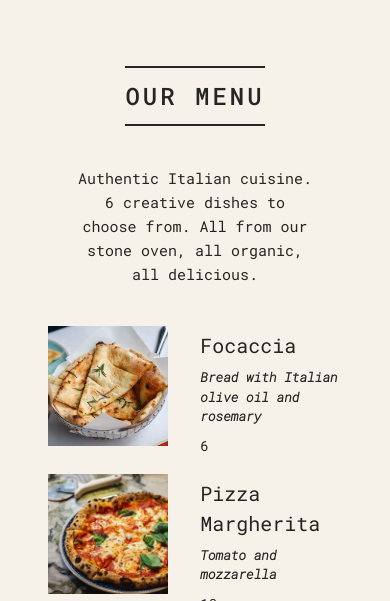
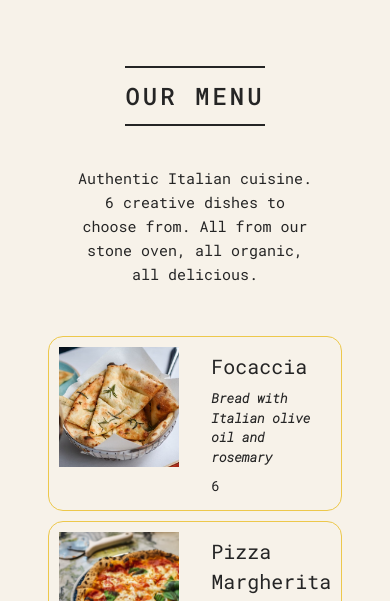
Before and after one commit to Adeyemi7/pizza-menu---shop, a React app: page / in a window 390 px wide. Shown: the part 176-777 px from the top of the page. Built offline with nearby package versions, Linux system fonts and the light colour scheme.

Commit message:
ongoing react project with react basics along side mobile responsiveness

```diff
--- a/src/style.css
+++ b/src/style.css
@@ -201,6 +201,16 @@ body {
   ul.pizzas{
     display: block;
   }
+  div.pizza{
+    border: 1px solid #edc84b;
+    border-radius: 15px;
+    padding: 1em;
+    margin-top: 1em;
+    box-shadow: rgba(0, 0, 0, 0.2);
+  }
+  .pizza img:hover{
+    transform: scale(1.25);
+  }
   .pizza p {
     font-size: 1.3rem;
     font-weight: 700;
@@ -210,7 +220,6 @@ body {
   .pizza span {
     display: block;
     font-size: 1.4rem;
-    margin-bottom: 1em;
   }
   .footer {
     padding-top: 3em;
```
